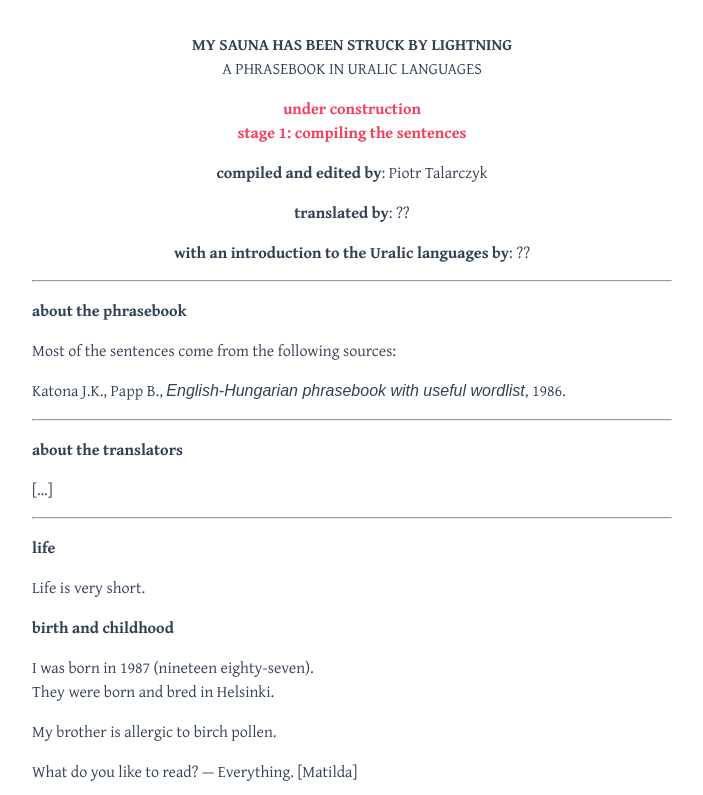
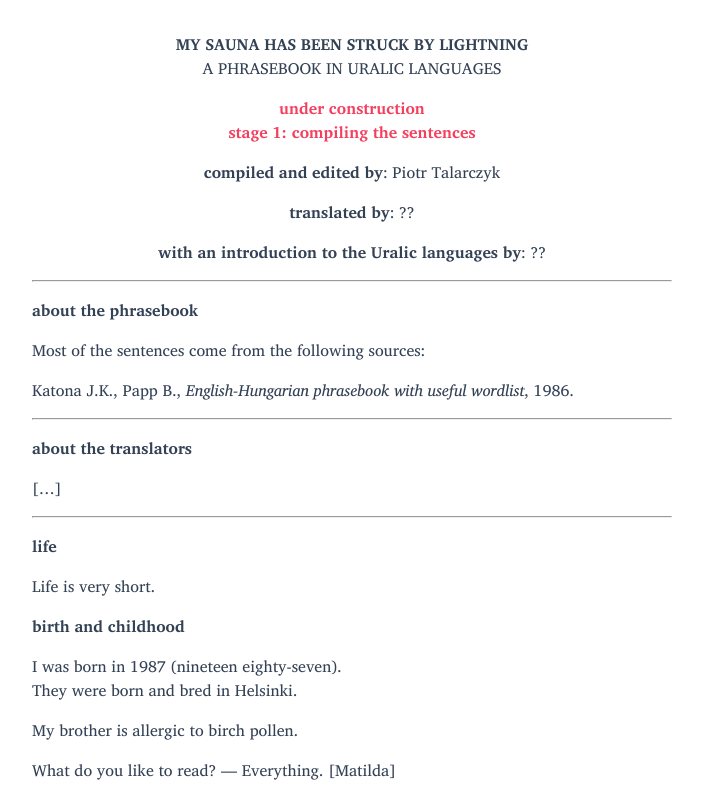
Before and after one commit to herneh/uralic-phrasebook, a plain HTML site: page index.html in a window 1280 px wide. Shown: the top 795 px of the page, without its empty margins (288-991 px from the left). Drawn offline with Linux system fonts and the light colour scheme; a web font is replaced by a local one.

Commit message:
Update css.css

```diff
--- a/pliki/css.css
+++ b/pliki/css.css
@@ -11,7 +11,7 @@
 
 body {
 background: #ffffff; color: #334155; /*slate 700*/
-font: 12pt/1.5 gent, sans-serif;
+font: 12pt/1.5 char, sans-serif;
 hyphens: auto;
 margin: 0 auto; max-width: 40em; padding: 1em;
 }
```
